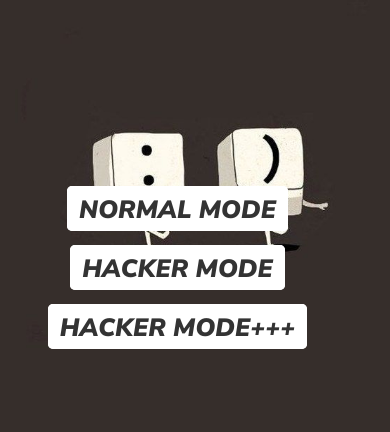
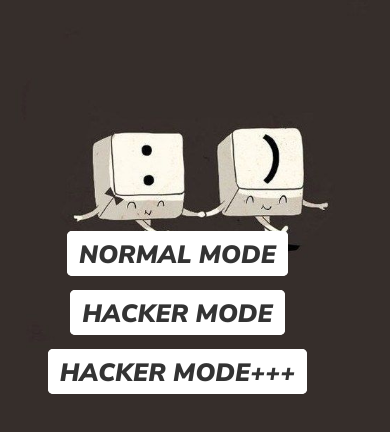
Before and after one commit to siva2204/color-switch, a plain HTML site: page index.html in a window 390 px wide. Shown: the part 226-658 px from the top of the page. Drawn offline with Linux system fonts and the light colour scheme.

Commit message:
Update style.css

```diff
--- a/style.css
+++ b/style.css
@@ -65,5 +65,8 @@ a:hover{
  #top-container{
   font-size: 45px;
  }
+ #down-container{
+  top: 225px;
+ }
 
 }
```
